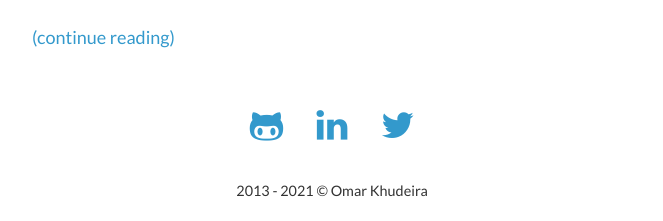
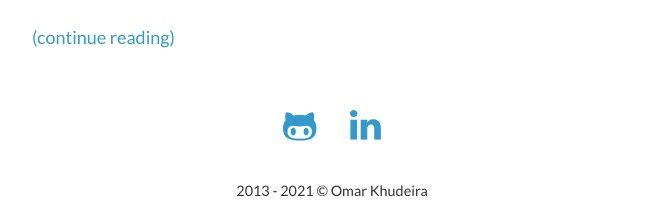
Before and after one commit to omar/omar.github.io, a Jekyll site: the page built from index.html, in a window 1280 px wide. Shown: the part 2236-2457 px from the top of the page, without its empty margins (308-971 px from the left). Built offline with Jekyll 4.4.1, drawn with Linux system fonts in a browser that asks for light colours; nearby versions of some CDN libraries; library files that are not in the unit come from our copies.

Commit message:
Remove Twitter link

```diff
--- a/_layouts/main.html
+++ b/_layouts/main.html
@@ -47,7 +47,6 @@
                 <div id="profile-links">
                     <a href="http://github.com/omar" title="GitHub"><i class="fa fa-github-alt"></i></a>
                     <a href="http://linkedin.com/in/okhudeira" title="LinkedIn"><i class="fa fa-linkedin"></i></a>
-                    <a href="http://twitter.com/OmarKhud" title="Twitter"><i class="fa fa-twitter"></i></a>
                 </div>
                 <p><small>2013 - {{ site.time | date: '%Y' }} &copy; Omar Khudeira</small></p>
             </footer>
```
